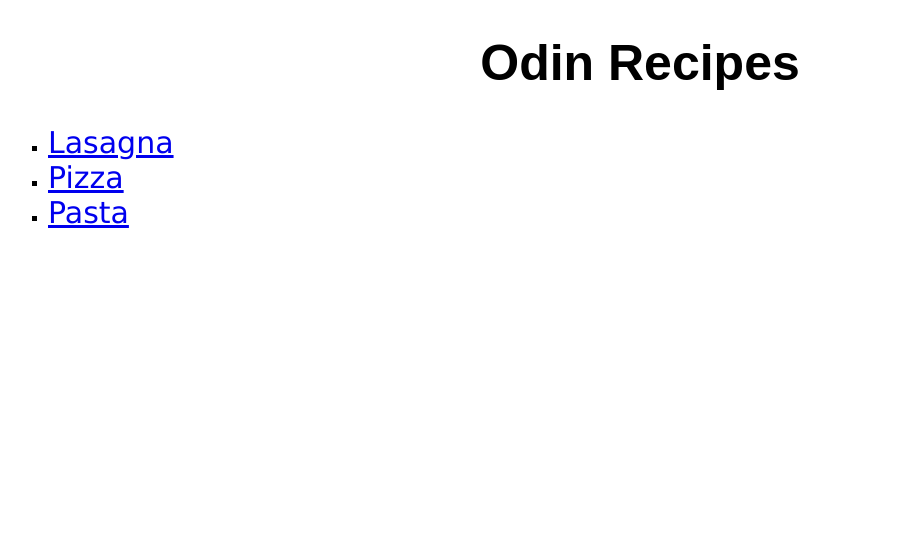
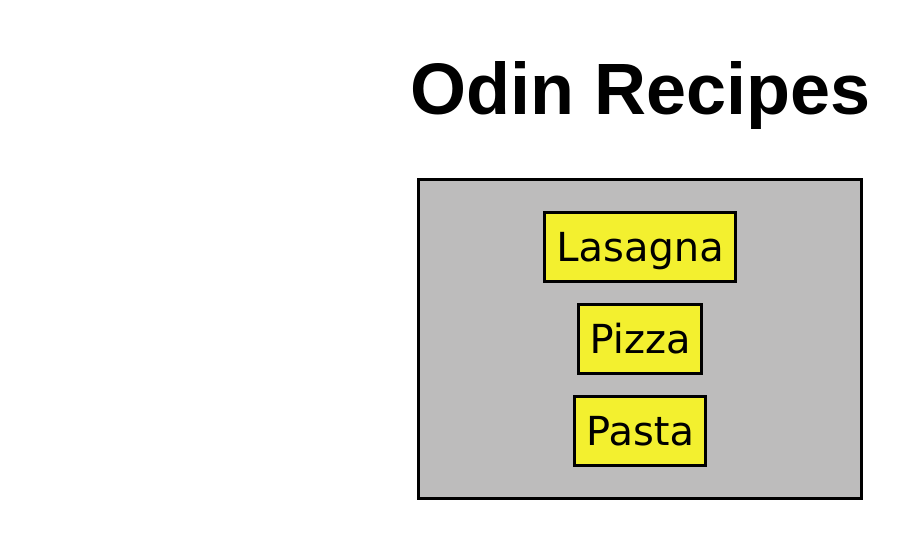
Before and after one commit to alexanderherta/odin-recipes, a plain HTML site: page index.html in a window 1280 px wide. Shown: the whole page, without its empty margins (0-899 px from the left). Drawn offline with Linux system fonts and the light colour scheme.

Commit message:
Make the site directory more colorful
The site directory is now more colorful and
pleasing to the eye.

```diff
--- a/styles.css
+++ b/styles.css
@@ -1,14 +1,34 @@
 h1 {
    font-family: Arial, Helvetica, sans-serif;
-   font-size: 50px;
+   font-size: 72px;
    text-align: center;
 }
 
 .site-directory {
-    list-style: square;
+    list-style: none;
+    background-color: rgb(189, 188, 188);
+    width: 400px;
+    padding: 20px;
+    margin: 0 auto;
+    text-align: center;
 }
 
 .directory-links {
+    display: inline-block;
     font-family: Verdana, Geneva, Tahoma, sans-serif;
-    font-size: 30px;
+    font-size: 40px;
+    color: black;
+    text-decoration: none;
+    background-color: rgb(243, 240, 47);
+    padding: 10px;
+    margin: 10px;
 }
+
+.site-directory, .directory-links {
+    border: 3px solid black;
+}
+
+.directory-links:hover {
+    transition: 0.2s;
+    color: white;
+}
```
